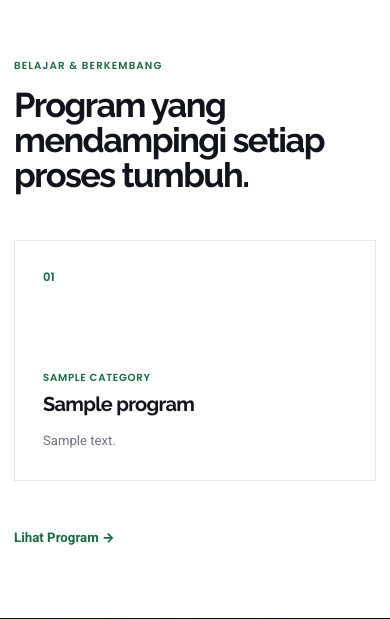
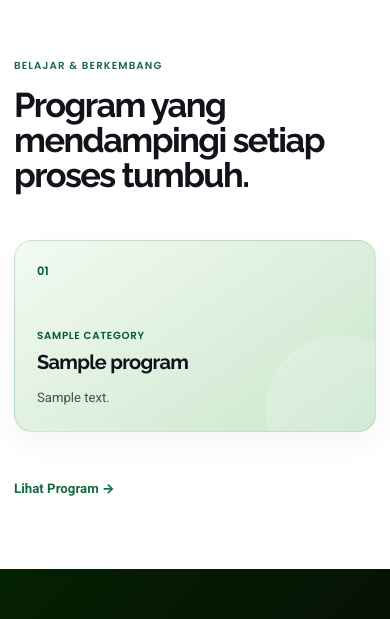
Before and after one commit to Al-Faroz/minsix, a CodeIgniter 4 app: the page made by app/Views/frontend/home/index.php in a window 390 px wide. Shown: the part 2503-3122 px from the top of the page. Run offline with PHP 8.4 and a stand-in for CodeIgniter, Linux system fonts and the light colour scheme; the template is opened without the code that fills it: most values are stand-ins (such as "Sample title", 1, 10 or a date in 2020); data that the repository does not hold is empty; some libraries are stand-ins or nearby versions.

Commit message:
Final E - gradient program cards and footer CMS access

```diff
--- a/app/Views/frontend/home/index.php
+++ b/app/Views/frontend/home/index.php
@@ -145,7 +145,7 @@ $habitItems = $habits['content_data']['items'] ?? [
         </div>
         <div class="program-list">
             <?php foreach ($programs as $index => $program): ?>
-                <article class="program-row">
+                <article class="program-row program-row--<?= ($index % 6) + 1 ?>">
                     <span class="program-no"><?= str_pad((string) ($index + 1), 2, '0', STR_PAD_LEFT) ?></span>
                     <div><small><?= esc($program['category'] ?: 'Program') ?></small><h3><?= esc($program['name']) ?></h3></div>
                     <p><?= esc($program['summary'] ?: '') ?></p>
--- a/app/Views/frontend/layouts/main.php
+++ b/app/Views/frontend/layouts/main.php
@@ -138,7 +138,12 @@ if (! empty($structuredData) && is_array($structuredData)) {
             <?php if (! empty($site['instagram_url'])): ?><a href="<?= esc($site['instagram_url']) ?>" target="_blank" rel="noopener">@<?= esc($site['instagram_username'] ?? 'min6jember') ?></a><?php endif ?>
         </div>
     </div>
-    <div class="site-container footer-bottom"><span>© <?= date('Y') ?> <?= esc($siteName) ?></span><a href="<?= site_url('manager') ?>">Manager</a></div>
+    <div class="site-container footer-bottom">
+        <span>© <?= date('Y') ?> <?= esc($siteName) ?></span>
+        <a class="footer-manager-link" href="<?= site_url('manager/login') ?>" rel="nofollow">
+            <span aria-hidden="true">↗</span> Login CMS
+        </a>
+    </div>
 </footer>
 
 <script src="<?= base_url('assets/site/js/site.js') ?>" defer></script>
--- a/assets/site/css/site.css
+++ b/assets/site/css/site.css
@@ -804,3 +804,102 @@ body{font-size:.94rem}
 .spmb-highlight-card{padding:24px;border:1px solid var(--rival-line);border-radius:var(--rival-radius);background:#f8f9f6}
 @media(max-width:900px){.spmb-step-grid{grid-template-columns:repeat(2,minmax(0,1fr))}.spmb-highlight-grid{grid-template-columns:repeat(2,minmax(0,1fr))}}
 @media(max-width:560px){.spmb-step-grid,.spmb-highlight-grid{grid-template-columns:1fr}.spmb-step-card{min-height:auto}.spmb-step-card>span{margin-bottom:28px}}
+
+
+/* ========================================================================
+   FINAL-E — gradient program cards + public CMS access
+   ======================================================================== */
+.program-list{
+  gap:18px;
+  border:0;
+  background:transparent;
+}
+.program-row{
+  position:relative;
+  min-height:270px;
+  padding:26px;
+  border:1px solid rgba(3,33,0,.10);
+  border-radius:22px;
+  overflow:hidden;
+  box-shadow:0 12px 30px rgba(13,23,19,.045);
+  transition:transform .24s ease,box-shadow .24s ease,border-color .24s ease;
+}
+.program-row::after{
+  content:"";
+  position:absolute;
+  right:-40px;
+  bottom:-54px;
+  width:150px;
+  height:150px;
+  border-radius:50%;
+  background:rgba(255,255,255,.18);
+  pointer-events:none;
+}
+.program-row:hover{
+  transform:translateY(-4px);
+  border-color:rgba(3,33,0,.18);
+  box-shadow:0 18px 42px rgba(13,23,19,.09);
+}
+.program-row .program-no,
+.program-row small{
+  position:relative;
+  z-index:1;
+  color:#07592f;
+}
+.program-row h3,
+.program-row p{
+  position:relative;
+  z-index:1;
+}
+.program-row p{color:#44524a}
+
+/* Different subtle gradient for each program item */
+.program-row--1{background:linear-gradient(145deg,#f2faf2 0%,#dcefdc 56%,#c8e6cc 100%)}
+.program-row--2{background:linear-gradient(145deg,#f5f8eb 0%,#e4eccd 56%,#d2dda8 100%)}
+.program-row--3{background:linear-gradient(145deg,#fbf8ef 0%,#eee2c6 56%,#ddc793 100%)}
+.program-row--4{background:linear-gradient(145deg,#eef7f3 0%,#d9e9e0 56%,#bfd7ca 100%)}
+.program-row--5{background:linear-gradient(145deg,#f5f5f0 0%,#e5e6d9 56%,#d1d5c2 100%)}
+.program-row--6{background:linear-gradient(145deg,#faf4ea 0%,#ecdcc3 56%,#d8bd94 100%)}
+
+/* Compact public entry to the manager area */
+.footer-manager-link{
+  display:inline-flex;
+  align-items:center;
+  justify-content:center;
+  gap:7px;
+  min-height:38px;
+  padding:.58rem .86rem;
+  border:1px solid rgba(184,242,15,.30);
+  border-radius:999px;
+  color:#dff58c;
+  background:rgba(255,255,255,.045);
+  font-family:var(--font-nav);
+  font-size:.68rem;
+  font-weight:650;
+  letter-spacing:.02em;
+  transition:background .2s ease,color .2s ease,border-color .2s ease,transform .2s ease;
+}
+.footer-manager-link:hover{
+  color:#142000;
+  background:var(--rival-accent);
+  border-color:var(--rival-accent);
+  transform:translateY(-1px);
+}
+.footer-manager-link span{font-size:.8rem}
+
+@media(max-width:1100px){
+  .program-list{grid-template-columns:repeat(2,minmax(0,1fr))}
+}
+@media(max-width:760px){
+  .program-list{grid-template-columns:1fr}
+  .program-row{min-height:230px}
+}
+@media(max-width:620px){
+  .program-row{
+    min-height:auto;
+    padding:22px;
+    border-radius:18px;
+  }
+  .program-row .program-no{margin-bottom:46px}
+  .footer-manager-link{align-self:flex-start}
+}
```
Also changed, not shown: docs/README.md.
